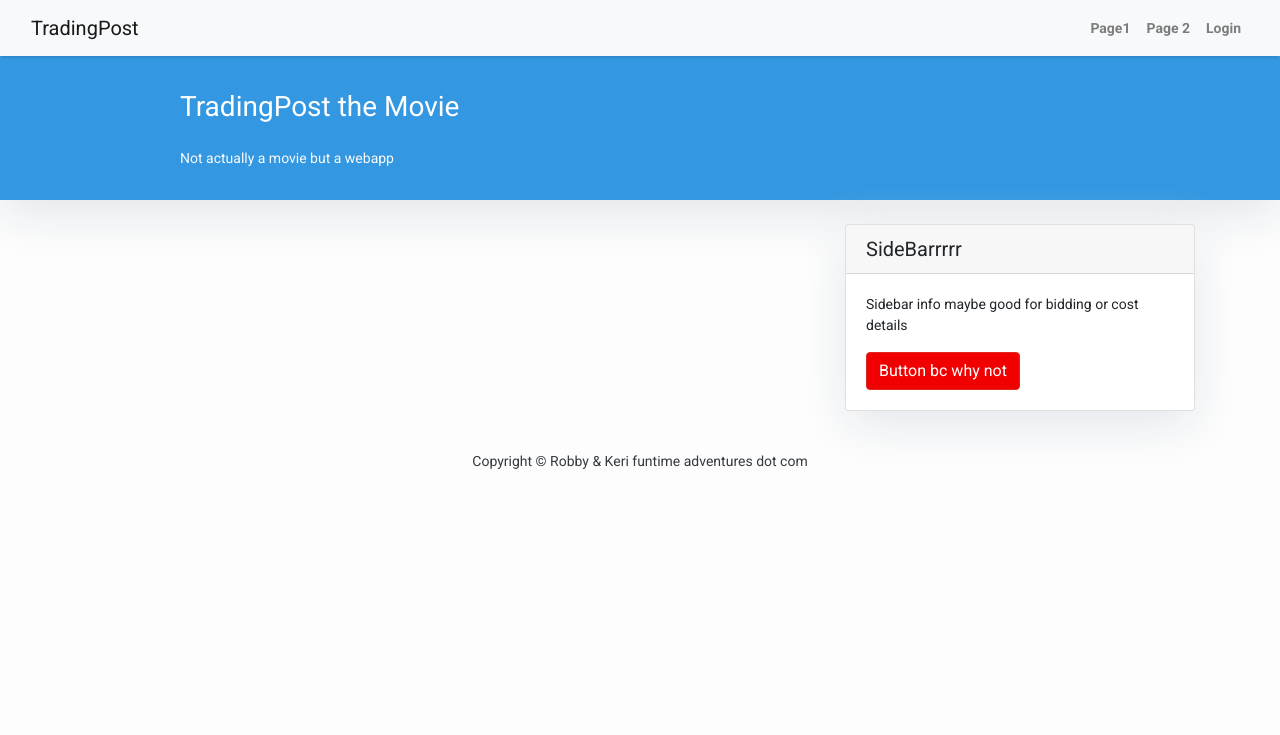
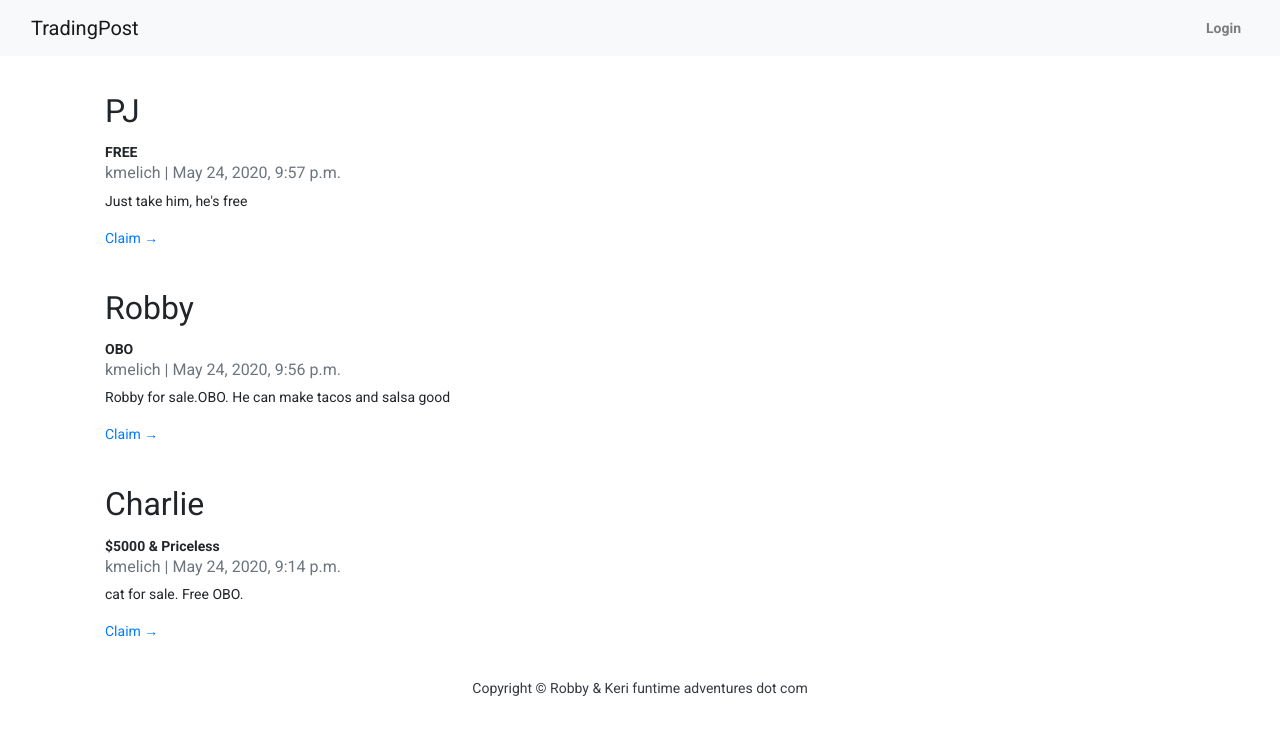
Before and after one commit to robby-p/hello, a Django app: page /blog/ in a window 1280 px wide. Shown: the top 735 px of the page. Run offline with Django 3.2, Linux system fonts and the light colour scheme; data comes from the database, SQL or seed files in the repository; data that the repository does not hold is empty; some libraries are stand-ins or nearby versions.

Commit message:
added framework for comments and testing some template variations

```diff
--- a/blog/admin.py
+++ b/blog/admin.py
@@ -2,9 +2,9 @@ from django.contrib import admin
 from .models import Post
 
 class PostAdmin(admin.ModelAdmin):
-    list_display = ('item', 'slug', 'status','created_on')
+    list_display = ('item', 'cost', 'slug', 'status','created_on')
     list_filter = ("status",)
-    search_fields = ['item', 'content']
+    search_fields = ['item', 'cost', 'content']
     prepopulated_fields = {'slug': ('item',)}
 
 admin.site.register(Post, PostAdmin)
--- a/blog/models.py
+++ b/blog/models.py
@@ -4,20 +4,32 @@ from django.contrib.auth.models import User
 
 STATUS = (
     (0,"Draft"),
-    (1,"Publish")
+    (1,"Publish"),
+    (2,"Scheduled")
 )
+
+class Category(models.Model):
+    name = models.CharField(max_length=20)
 
 class Post(models.Model):
     item = models.CharField(max_length=200, unique=True)
+    cost = models.CharField(max_length=50, default='OBO')
     slug = models.SlugField(max_length=200, unique=True)
     author = models.ForeignKey(User, on_delete= models.CASCADE,related_name='blog_posts')
     updated_on = models.DateTimeField(auto_now= True)
     content = models.TextField()
     created_on = models.DateTimeField(auto_now_add=True)
-    status = models.IntegerField(choices=STATUS, default=0)
+    status = models.IntegerField(choices=STATUS, default=1)
+    categories = models.ManyToManyField('Category', related_name='posts')
+
+class Comment(models.Model):
+    author = models.CharField(max_length=60)
+    body = models.TextField()
+    created_on = models.DateTimeField(auto_now_add=True)
+    post = models.ForeignKey('Post', on_delete=models.CASCADE)
 
     class Meta:
         ordering = ['-created_on']
 
     def __str__(self):
-        return self.title
+        return self.item
--- a/blog/urls.py
+++ b/blog/urls.py
@@ -3,6 +3,7 @@ from django.urls import path
 from . import views
 
 urlpatterns = [
-    path('', views.PostList.as_view(), name='home'),
-    path('<slug:slug>/', views.PostDetail.as_view(), name='post_detail')
+    path('', views.PostList.as_view(), name='index'),
+    path('<slug:slug>/', views.PostDetail.as_view(), name='post_detail'),
+    # path("<category>/", views.blog_category, name="blog_category"),
 ]
--- a/blog/views.py
+++ b/blog/views.py
@@ -1,4 +1,5 @@
 from django.views import generic
+from django.shortcuts import render
 from .models import Post
 
 class PostList(generic.ListView):
@@ -8,3 +9,35 @@ class PostList(generic.ListView):
 class PostDetail(generic.DetailView):
     model = Post
     template_name = 'post_detail.html'
+
+def blog_detail(request, slug):
+    post = Post.objects.get(slug=slug)
+    comments = Comment.objects.filter(post=post)
+    context = {
+        "post": post,
+        "comments": comments,
+    }
+
+    return render(request, "post_detail.html", context)
+
+def blog_category(request, category):
+    posts = Post.objects.filter(
+        categories__name__contains=category
+    ).order_by(
+        '-created_on'
+    )
+    context = {
+        "category": category,
+        "posts": posts
+    }
+    return render(request, "blog_category.html", context)
+
+    # def upload_file(request):
+    #     if request.method == 'POST':
+    #         form = UploadFileForm(request.POST, request.FILES)
+    #         if form.is_valid():
+    #             handle_uploaded_file(request.FILES['file'])
+    #             return HttpResponseRedirect('/success/url/')
+    #     else:
+    #         form = UploadFileForm()
+    #     return render(request, 'upload.html', {'form': form})
--- a/templates/base.html
+++ b/templates/base.html
@@ -2,7 +2,7 @@
 <html>
 
     <head>
-        <title>Django Central</title>
+        <title>TradingPost</title>
         <link href="https://fonts.googleapis.com/css?family=Roboto:400,700" rel="stylesheet">
         <meta name="google" content="notranslate" />
         <meta name="viewport" content="width=device-width, initial-scale=1" />
@@ -15,21 +15,15 @@
             body {
             font-family: "Roboto", sans-serif;
             font-size: 14px;
-            background-color: #fdfdfd;
-        }
-        .shadow {
-            box-shadow: 0 4px 2px -2px rgba(0, 0, 0, 0.1);
+            background-color: #FFF;
         }
         .btn-danger {
             color: #fff;
-            background-color: #f00000;
-            border-color: #dc281e;
+            background-color: #000;
         }
         .masthead {
-            background: #3398E1;
             height: auto;
             padding-bottom: 15px;
-            box-shadow: 0 16px 48px #E3E7EB;
             padding-top: 10px;
         }
     </style>
@@ -37,19 +31,13 @@
         <!-- Navigation -->
         <nav class="navbar navbar-expand-lg navbar-light bg-light shadow" id="mainNav">
             <div class="container-fluid">
-                <a class="navbar-brand" href="{% url 'home' %}">TradingPost</a>
+                <a class="navbar-brand" href="{% url 'index' %}">TradingPost</a>
                 <button class="navbar-toggler navbar-toggler-right" type="button" data-toggle="collapse" data-target="#navbarResponsive"
                     aria-controls="navbarResponsive" aria-expanded="false" aria-label="Toggle navigation">
                     <span class="navbar-toggler-icon"></span>
                 </button>
                 <div class="collapse navbar-collapse" id="navbarResponsive">
                     <ul class="navbar-nav ml-auto">
-                        <li class="nav-item text-black">
-                            <a class="nav-link text-black font-weight-bold" href="#">Page1</a>
-                        </li>
-                        <li class="nav-item text-black">
-                            <a class="nav-link text-black font-weight-bold" href="#">Page 2</a>
-                        </li>
                         <li class="nav-item text-black">
                             <a class="nav-link text-black font-weight-bold" href="/admin">Login</a>
                         </li>
--- a/templates/index.html
+++ b/templates/index.html
@@ -4,48 +4,27 @@
     body {
         font-family: "Roboto", sans-serif;
         font-size: 14px;
-        background-color: #fdfdfd;
     }
 
     .head_text {
-        color: white;
+        color: #000;
     }
 
-    .card {
-        box-shadow: 0 16px 48px #E3E7EB;
-    }
 </style>
-
-<header class="masthead">
-    <div class="overlay"></div>
-    <div class="container">
-        <div class="row">
-            <div class=" col-md-8 col-md-10 mx-auto">
-                <div class="site-heading">
-                    <h3 class=" site-heading my-4 mt-3 text-white"> TradingPost the Movie</h3>
-                    <p class="text-light">Not actually a movie but a webapp &nbsp
-                    </p>
-                </div>
-            </div>
-        </div>
-    </div>
-</header>
 <div class="container">
     <div class="row">
         <!-- Blog Entries Column -->
         <div class="col-md-8 mt-3 left">
             {% for post in post_list %}
-            <div class="card mb-4">
                 <div class="card-body">
-                    <h2 class="card-title">{{ post.title }}</h2>
+                    <h2 class="card-title">{{ post.item }}</h2>
+                    <b> {{ post.cost }} </b>
                     <p class="card-text text-muted h6">{{ post.author }} | {{ post.created_on}} </p>
                     <p class="card-text">{{post.content|slice:":200" }}</p>
-                    <a href="{% url 'post_detail' post.slug  %}" class="btn btn-primary">Buy Now &rarr;</a>
+                    <a href="{% url 'post_detail' post.slug  %}">Claim &rarr;</a>
                 </div>
-            </div>
             {% endfor %}
         </div>
-        {% block sidebar %} {% include 'sidebar.html' %} {% endblock sidebar %}
     </div>
 </div>
 {%endblock%}
--- a/templates/post_detail.html
+++ b/templates/post_detail.html
@@ -1,10 +1,11 @@
 {% extends 'base.html' %} {% block content %}
 
 <div class="container">
+<H2>UNCLAIMED</H2>
   <div class="row">
     <div class="col-md-8 card mb-4  mt-3 left  top">
       <div class="card-body">
-        <h1>{% block title %} {{ object.title }} {% endblock title %}</h1>
+        <h1>{% block item %} {{ object.item }} {% endblock item %}</h1>
         <p class=" text-muted">{{ post.author }} | {{ post.created_on }}</p>
         <p class="card-text ">{{ object.content | safe }}</p>
       </div>
--- a/templates/sidebar.html
+++ b/templates/sidebar.html
@@ -1,20 +1,37 @@
 {% block sidebar %}
 
         <style>
-                .card{
-                    box-shadow: 0 14px 48px #E3E7EB;
-                }
+                {% comment %} .card{
+                    box-shadow: 0 14px 48px #f0f0f0;
+                } {% endcomment %}
 
         </style>
 
         <!-- Sidebar Widgets Column -->
         <div class="col-md-4 float-right ">
         <div class="card my-4">
-                <h5 class="card-header">SideBarrrrr</h5>
+                <h5 class="card-header">Offers</h5>
             <div class="card-body">
-                <p class="card-text"> Sidebar info maybe good for bidding or cost details</p>
-                <a href="#"
-                class="btn btn-danger">Button bc why not</a>
+                {% comment %} <p class="card-text"> turn this into comments</p> {% endcomment %}
+                <form action="/blog/{{ post.slug }}/" method="post">
+                    {% csrf_token %}
+                    <div class="form-group">
+                        {{ form.author }}
+                    </div>
+                    <div class="form-group">
+                        {{ form.body }}
+                    </div>
+                    <button type="submit" class="btn btn-primary">Submit &rarr;</button>
+                </form>
+                <h4>Comments:</h4>
+                {% for comment in comments %}
+                <p>
+                    On {{comment.created_on.date }}&nbsp;
+                    <b>{{ comment.author }}</b> wrote:
+                </p>
+                <p>{{ comment.body }}</p>
+                <hr>
+                {% endfor %}
             </div>
         </div>
         </div>
```
Also changed, not shown: blog/forms.py (added, +43 -0 lines), templates/blog_category.html (added, +20 -0 lines), blog/migrations/0002_auto_20200524_2113.py (added), blog/migrations/0003_auto_20200524_2209.py (added), blog/migrations/0004_auto_20200524_2237.py (added), blog/migrations/0005_auto_20200524_2255.py (added), db.sqlite3.
